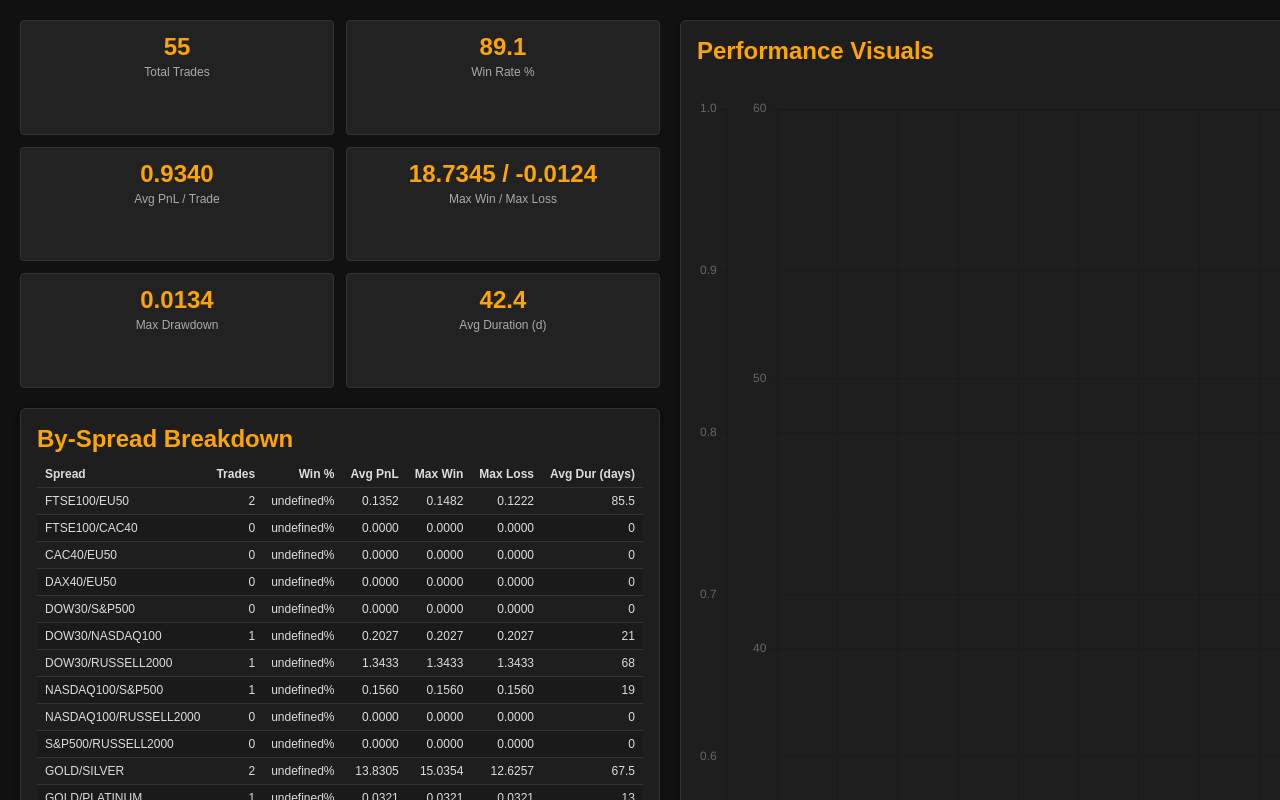
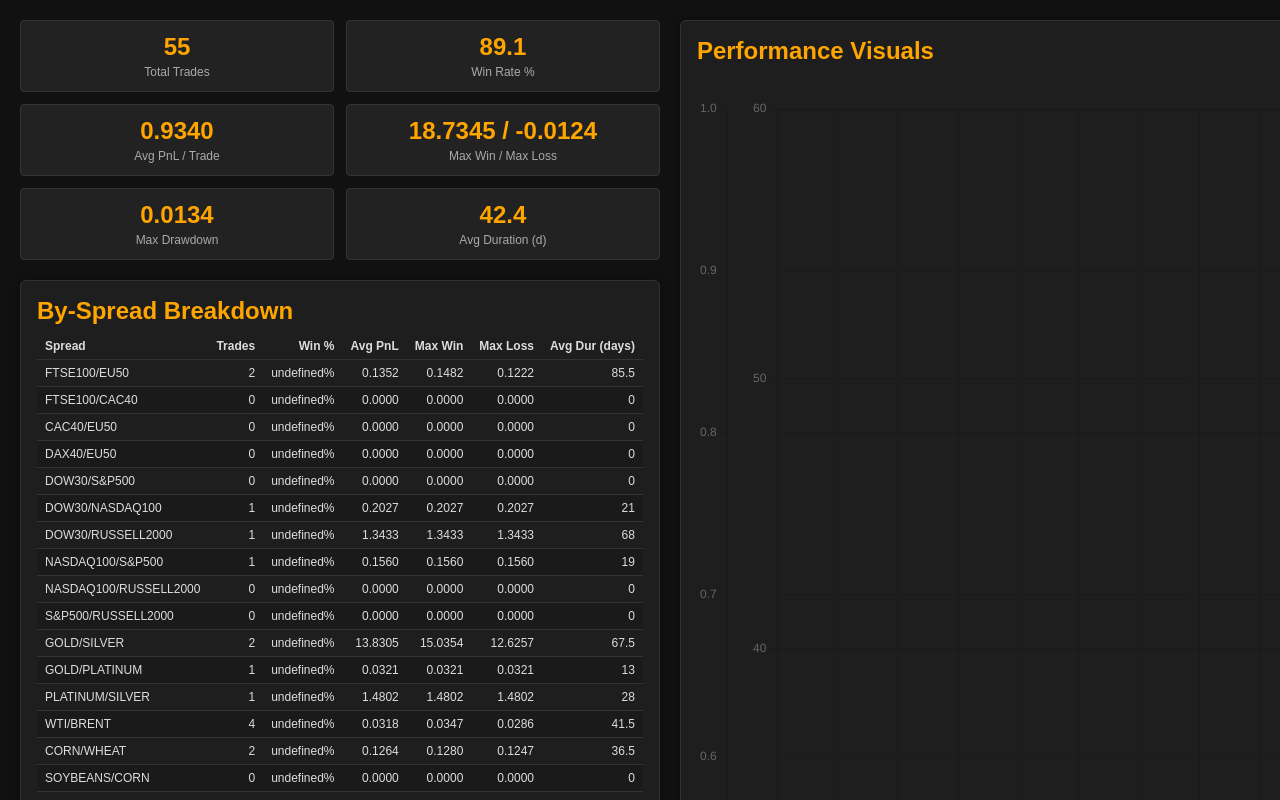
Before and after one commit to blacktangolondon/backup-bt-intelligence, a plain HTML site: page nondirectional.html in a window 1280 px wide. Shown: the top 800 px of the page. Drawn offline with nearby package versions, Linux system fonts and the light colour scheme.

Commit message:
Update nondirectional.css

```diff
--- a/nondirectional.css
+++ b/nondirectional.css
@@ -14,9 +14,11 @@ body {
     "module1 module3"
     "module2 module3";
   grid-template-columns: 2fr 3fr;
+  grid-template-rows: 1fr 1fr;      /* ← add this */
   grid-gap: 20px;
   height: 100vh;
 }
+
 
 /* Module placements */
 #module1 { grid-area: module1; }
```
